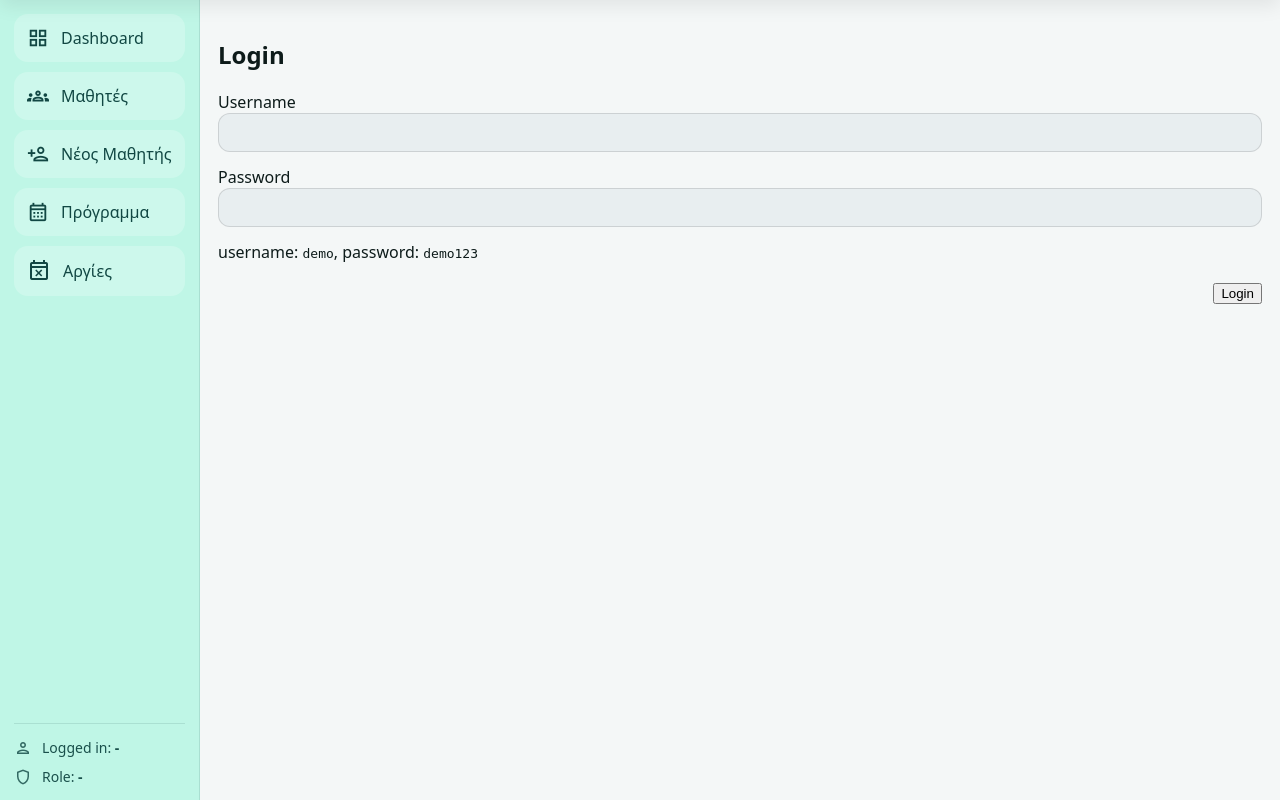
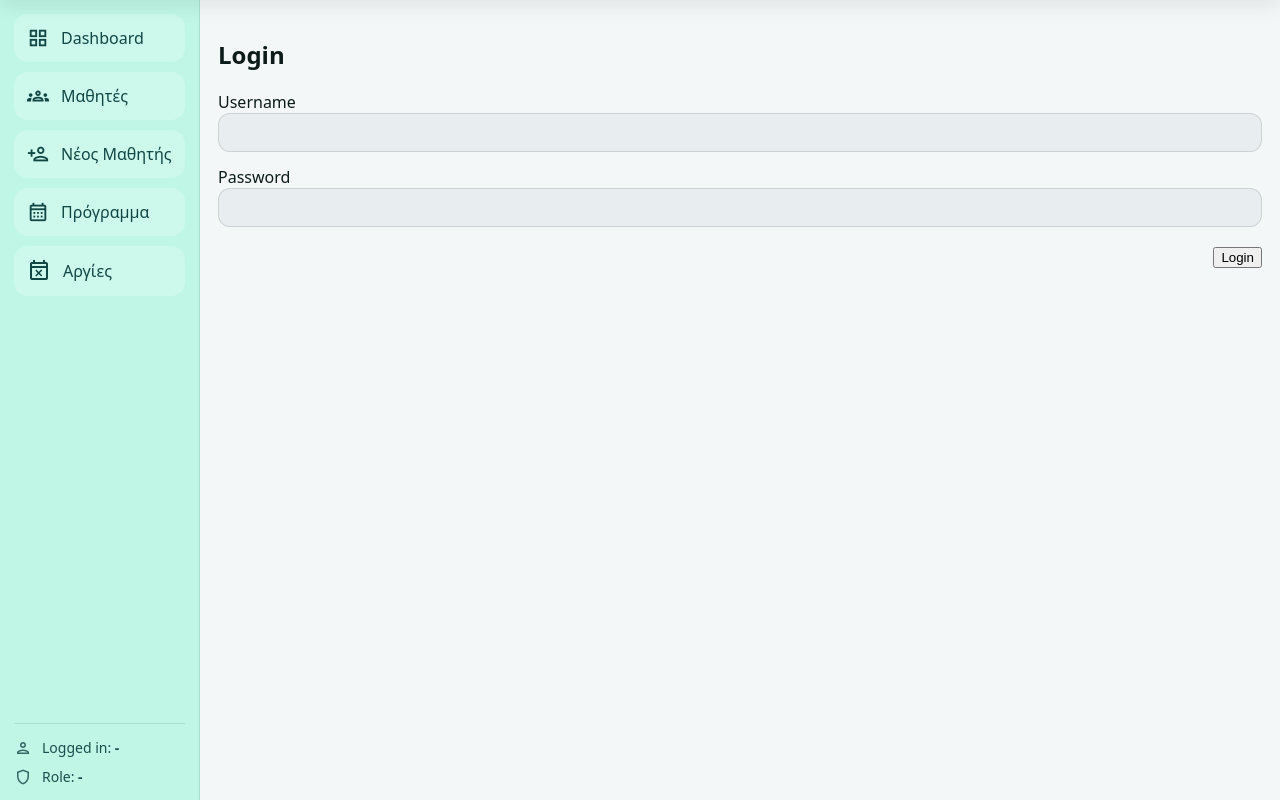
Before and after one commit to mouchtarisDi/student-center-app, a FastAPI app: page /login in a window 1280 px wide. Shown: the part 64-864 px from the top of the page. Run offline with FastAPI, Linux system fonts and the light colour scheme.

Commit message:
Undo Login

```diff
--- a/app/templates/login.html
+++ b/app/templates/login.html
@@ -19,12 +19,6 @@
       <input name="password" type="password" required />
     </div>
 
-    <div>
-      <label for="demo-user">
-        username: <code>demo</code>, password: <code>demo123</code>
-      </label>
-    </div>
-
     <div class="form-actions">
       <button class="primary" type="submit">Login</button>
     </div>
```
